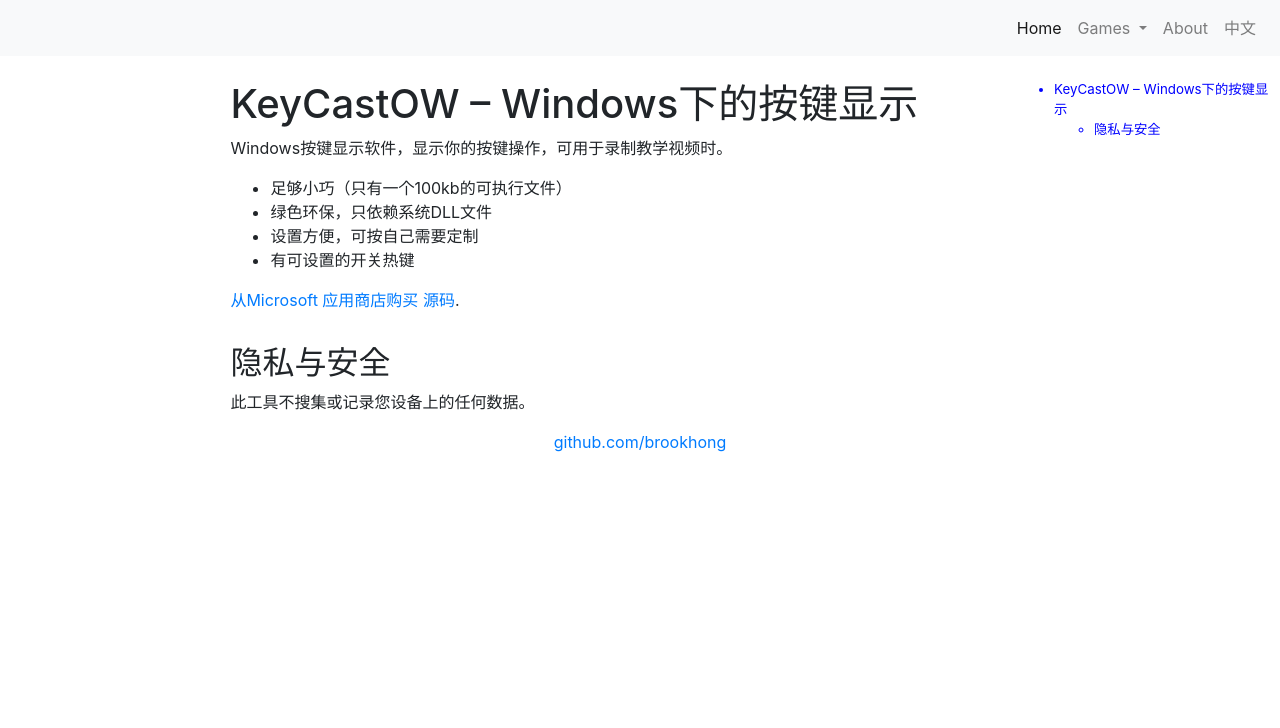
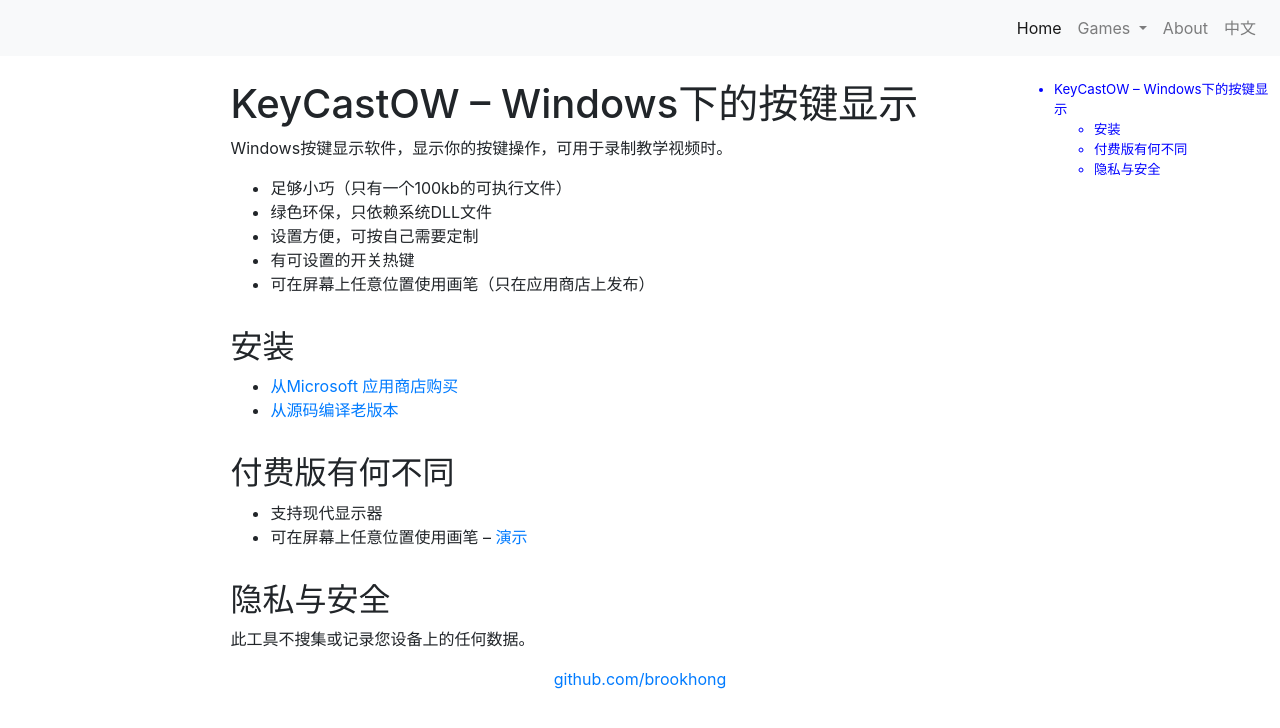
Before and after one commit to brookhong/brookhong.github.io, a Jekyll site: the page built from _posts/2014-04-28-keycast-on-windows-cn.md, in a window 1280 px wide. Shown: the top 728 px of the page. Built offline with Jekyll 4.4.1, drawn with Linux system fonts in a browser that asks for light colours; comment, search, counter and statistics services are not loaded.

Commit message:
KeyCastOW: Draw/mark anywhere on your screen

```diff
--- a/_posts/2014-04-28-keycast-on-windows-cn.md
+++ b/_posts/2014-04-28-keycast-on-windows-cn.md
@@ -13,10 +13,16 @@
 * 绿色环保，只依赖系统DLL文件
 * 设置方便，可按自己需要定制
 * 有可设置的开关热键
+* 可在屏幕上任意位置使用画笔（只在应用商店上发布）
 
 
-[从Microsoft 应用商店购买](https://apps.microsoft.com/detail/9nwztztb05pg)
-[源码](https://github.com/brookhong/KeyCastOW).
+## 安装
+* [从Microsoft 应用商店购买](https://apps.microsoft.com/detail/9nwztztb05pg)
+* [从源码编译老版本](https://github.com/brookhong/KeyCastOW)
+
+## 付费版有何不同
+* 支持现代显示器
+* 可在屏幕上任意位置使用画笔 -- [演示](https://www.bilibili.com/video/BV1tNAPzjEbg/)
 
 ## 隐私与安全
 
```
Also changed, not shown: _posts/2014-04-28-keycast-on-windows.md (+9 -2 lines).
